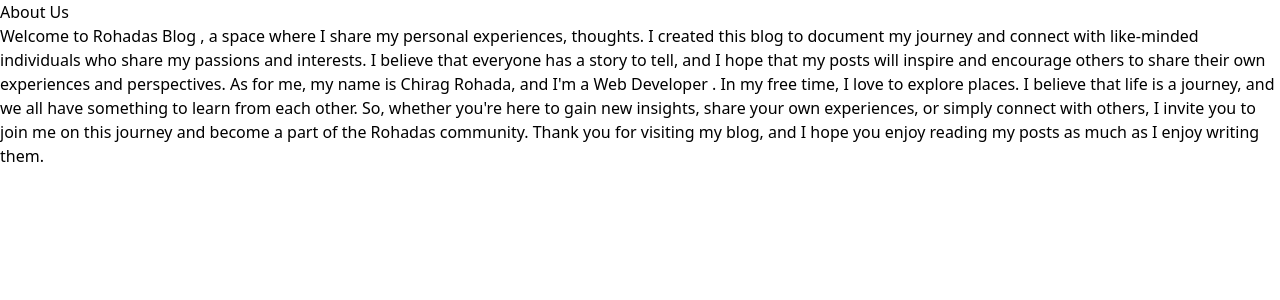
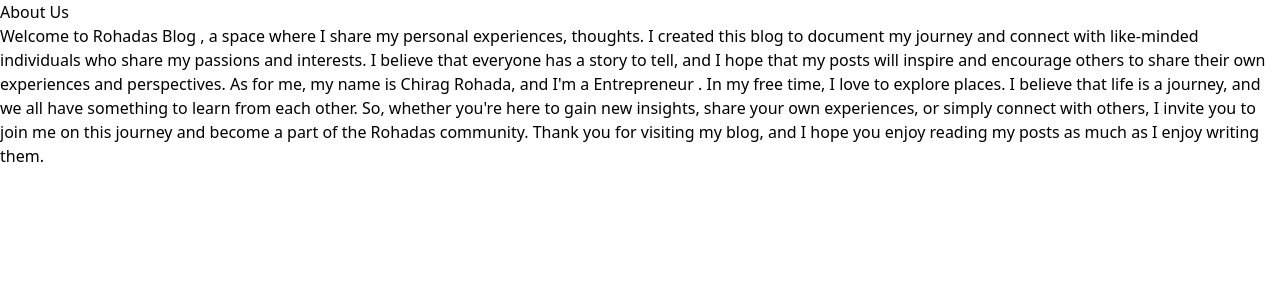
Before and after one commit to ChiragRohada7020/Blog, a Flask app: page /about_us in a window 1280 px wide. Shown: the top 300 px of the page. Run offline with Flask 2, Linux system fonts and the light colour scheme; style sheets or scripts are compiled from the project's sources.

Commit message:
Update about_us.html

```diff
--- a/templates/about_us.html
+++ b/templates/about_us.html
@@ -23,7 +23,7 @@
 
           I created this blog to document my journey and connect with like-minded individuals who share my passions and interests. I believe that everyone has a story to tell, and I hope that my posts will inspire and encourage others to share their own experiences and perspectives.
 
-          As for me, my name is <span class="font-semibold">Chirag Rohada</span>, and I'm a Web Developer . In my free time, I love to explore places.
+          As for me, my name is <span class="font-semibold">Chirag Rohada</span>, and I'm a Entrepreneur . In my free time, I love to explore places.
 
           I believe that life is a journey, and we all have something to learn from each other. So, whether you're here to gain new insights, share your own experiences, or simply connect with others, I invite you to join me on this journey and become a part of the Rohadas community.
 
```
